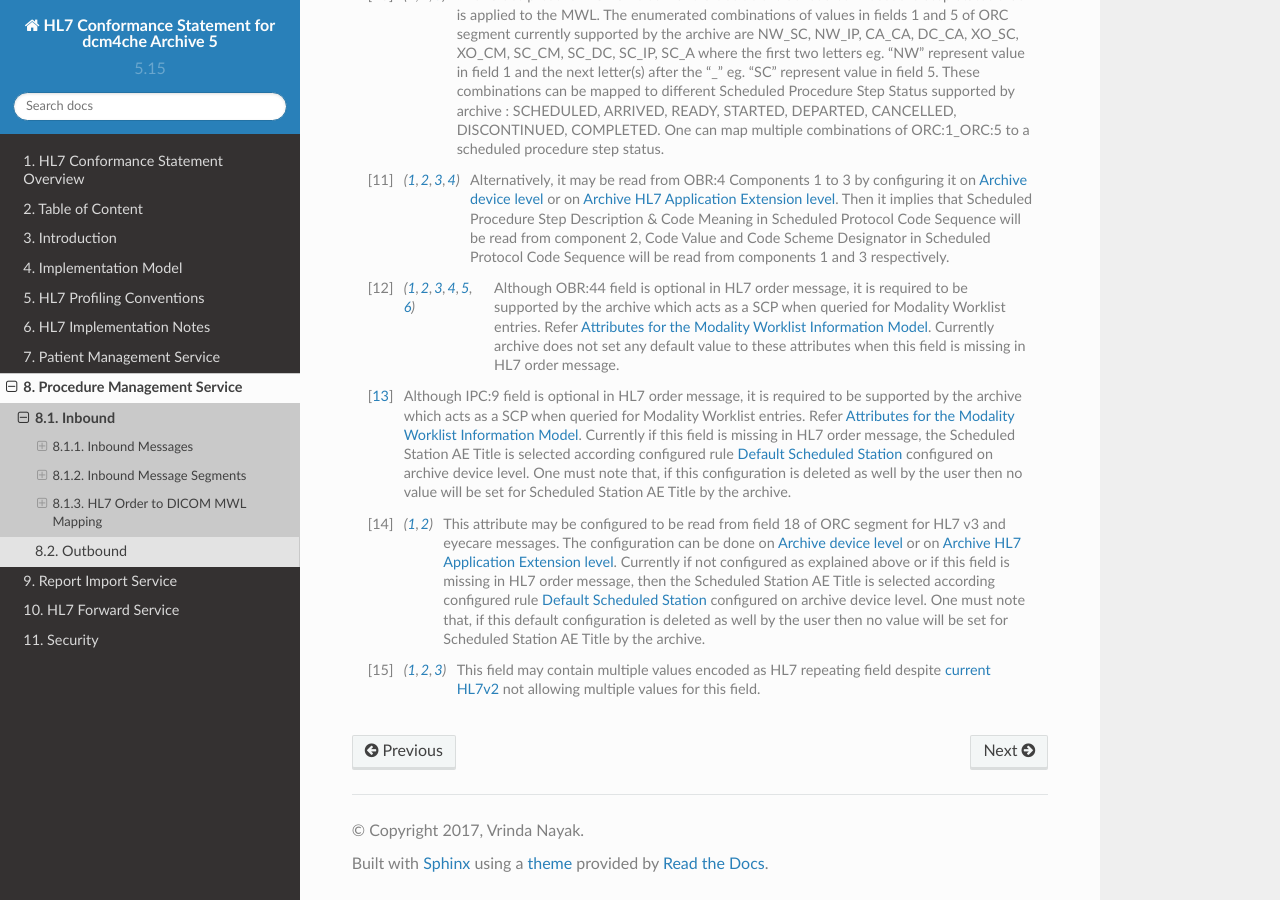
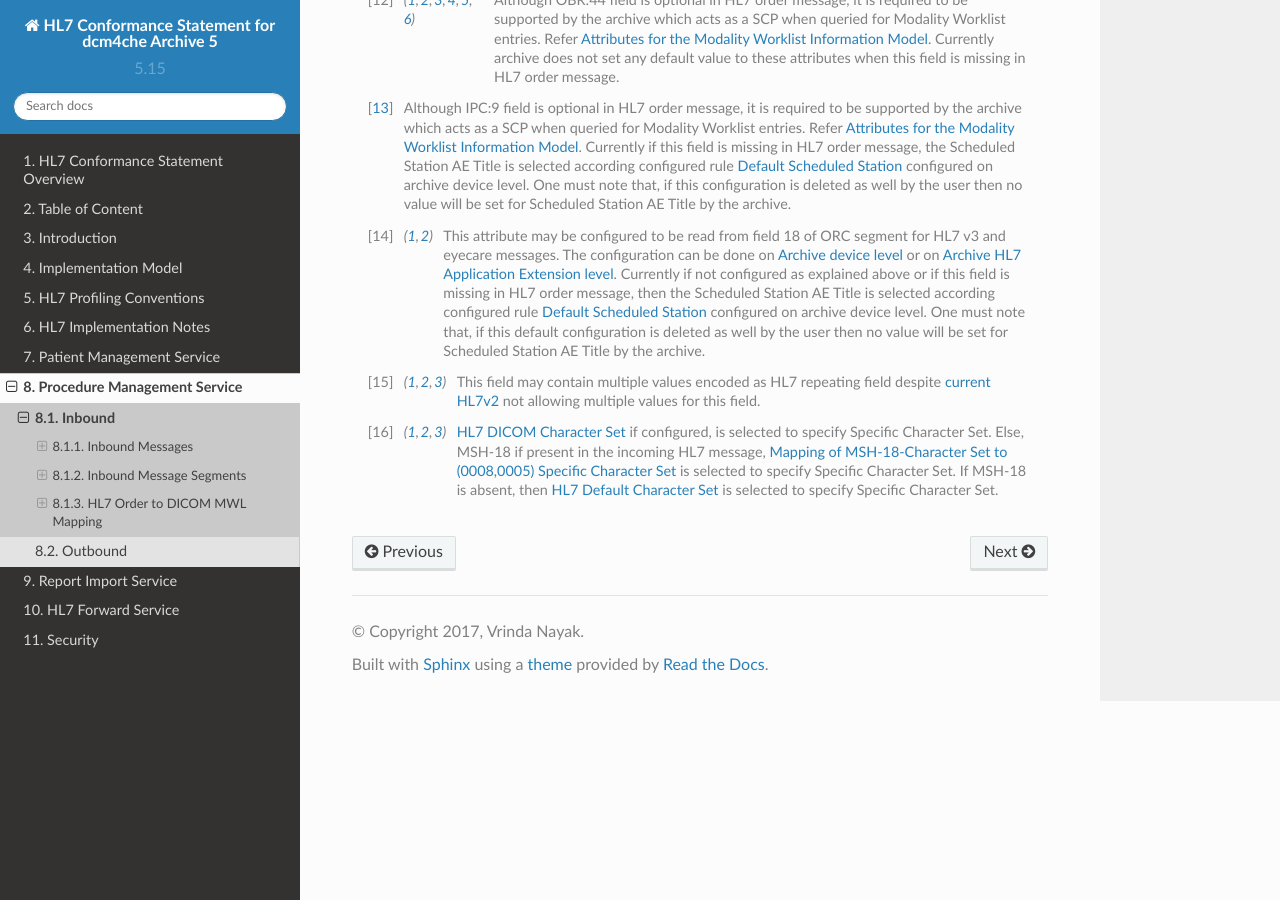
Before and after one commit to dcm4che/dcm4chee-arc-hl7cs, a Sphinx documentation site: the page built from source/orm/inbound.rst, in a window 1280 px wide and 900 px high, scrolled down 26235 px. Built offline with Sphinx 7.4.7 and the Read the Docs theme 2.0.0, drawn with Linux system fonts in a browser that asks for light colours; some of the changed text lies outside the part shown.

Commit message:
Optionally use different Character Set for DICOM Data Sets transcoded from received HL7 messages than the Character Set of the HL7 message #1834

```diff
--- a/source/adt/inbound.rst
+++ b/source/adt/inbound.rst
@@ -656,3 +656,10 @@ Mappings between HL7 and DICOM are illustrated in the following manner:
    Issuer of Patient ID Qualifiers Sequence, "(0010, 0024)"
    >Universal Entity ID, "(0040, 0032)", Prior Patient Identifier List, 00211.1.2, MRG:1.1.2
    >Universal Entity ID Type, "(0040, 0033)", Prior Patient Identifier List, 00211.1.3, MRG:1.1.3
+
+
+.. [#Note1] `HL7 DICOM Character Set <https://dcm4chee-arc-cs.readthedocs.io/en/latest/networking/config/archiveHL7Application.html#hl7dicomcharacterset>`_
+   if configured, is selected to specify Specific Character Set. Else, MSH-18 if present in the incoming HL7 message, :ref:`tab_hl7_dicom_charset`
+   is selected to specify Specific Character Set. If MSH-18 is absent, then
+   `HL7 Default Character Set <https://dcm4chee-arc-cs.readthedocs.io/en/latest/networking/config/hl7Application.html#hl7defaultcharacterset>`_
+   is selected to specify Specific Character Set.
--- a/source/orm/inbound.rst
+++ b/source/orm/inbound.rst
@@ -782,3 +782,9 @@ OMG - HL7 order mapping to DICOM Modality Worklist Attributes
 
 .. [#Note14] This field may contain multiple values encoded as HL7 repeating field despite `current HL7v2 <http://www.hl7.eu/refactored/segIPC.html>`_
    not allowing multiple values for this field.
+
+.. [#Note15] `HL7 DICOM Character Set <https://dcm4chee-arc-cs.readthedocs.io/en/latest/networking/config/archiveHL7Application.html#hl7dicomcharacterset>`_
+   if configured, is selected to specify Specific Character Set. Else, MSH-18 if present in the incoming HL7 message, :ref:`tab_hl7_dicom_charset`
+   is selected to specify Specific Character Set. If MSH-18 is absent, then
+   `HL7 Default Character Set <https://dcm4chee-arc-cs.readthedocs.io/en/latest/networking/config/hl7Application.html#hl7defaultcharacterset>`_
+   is selected to specify Specific Character Set.
```
Also changed, not shown: other parts of source/adt/inbound.rst (+2 -2 lines), other parts of source/orm/inbound.rst (+3 -3 lines), source/oru/inbound.rst (+7 -1 lines).
